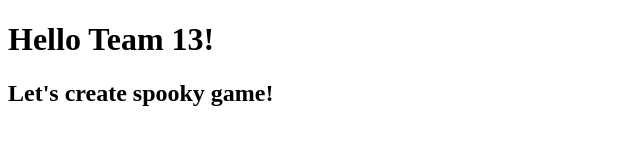
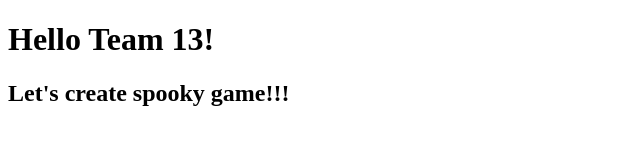
Before and after one commit to andyk8872/luckynumber13, a plain HTML site: page index.html in a window 1280 px wide. Shown: the full height of the page, 0-640 px from the left. Drawn offline with Linux system fonts and the light colour scheme.

Commit message:
test pull restrictions

```diff
--- a/index.html
+++ b/index.html
@@ -17,5 +17,5 @@
   <header>
     <h1>Hello Team 13!</h1>
   </header>
-        <h2>Let's create spooky game!</h2>
+  <h2>Let's create spooky game!!!</h2>
 </body>
```
Lines whose indentation alone changed are shown as unchanged.
